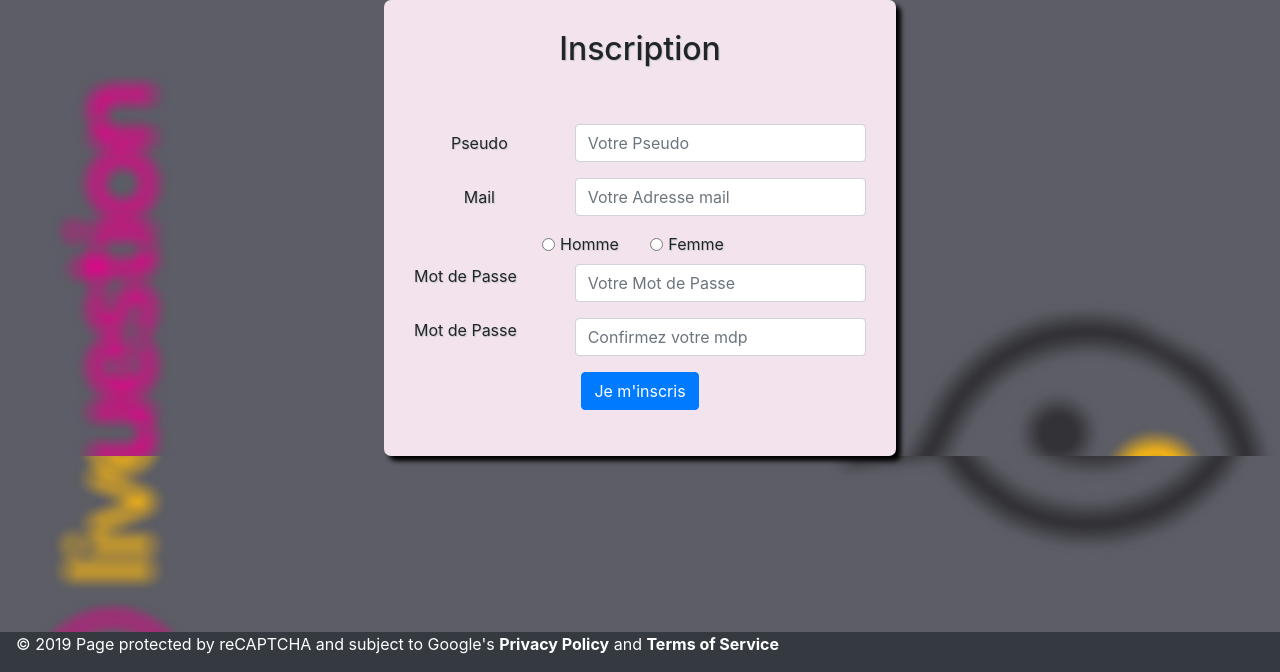
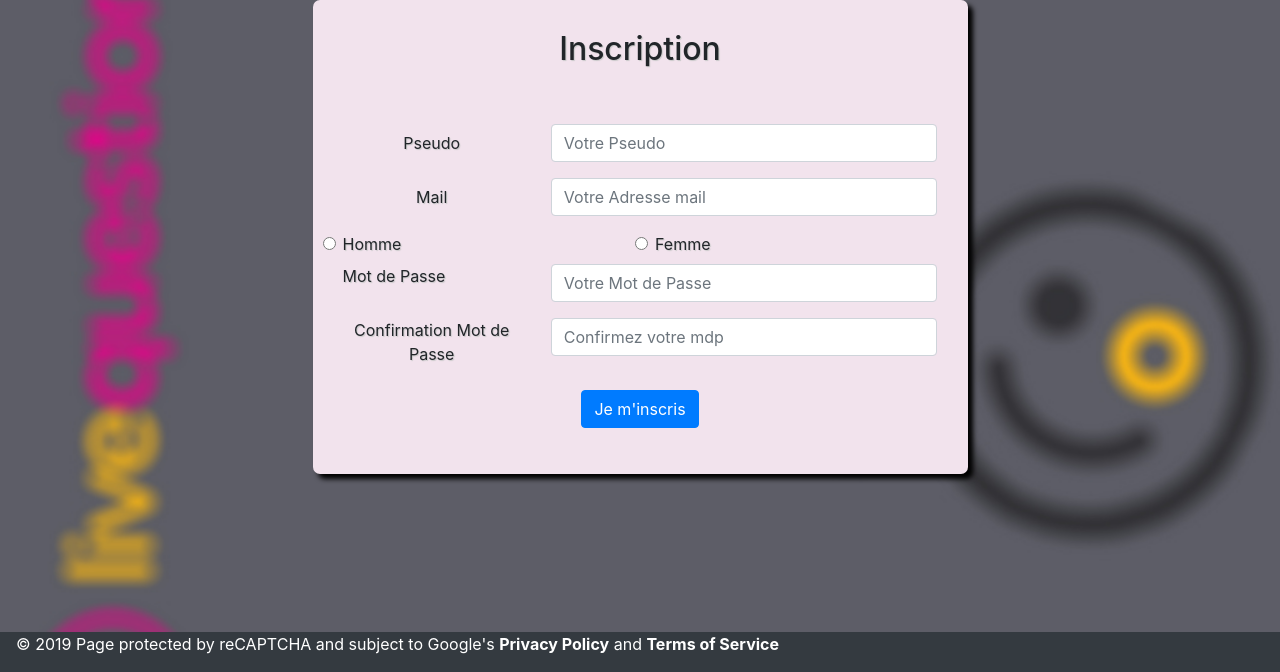
Before and after one commit to Madax60/Live_question, a PHP site: page /inscription.php in a window 1280 px wide. Shown: the part 128-800 px from the top of the page. Run offline with PHP 8.4, Linux system fonts and the light colour scheme.

Commit message:
inscrip et connexion corrigé

```diff
--- a/inscription.php
+++ b/inscription.php
@@ -5,8 +5,8 @@ $bodyClass = "bgConnex";
 include_once ("includes/header.php");
 ?>
 
-<div class="bgInscrip">
-		<section class="formuInscrip m-auto">
+<div class="row">
+		<section class="formuInscrip m-auto col-md-6">
 			<div style="text-shadow:1px 1px 1px  #C8C8C8">
 		         <h2 align="center">Inscription</h2>
 		         <br /><br />
@@ -24,15 +24,17 @@ include_once ("includes/header.php");
       						<input type="email" class="form-control" id="mail" placeholder="Votre Adresse mail">
     					</div>
   					</div>
+            <div class="row ">
+                <div class=" col-md-6" style=" margin-bottom:1vh; " >
+                <input class="form-check-input" type="radio" name="genre" id="masculin" value="Masculin">
+                <label class="form-check-label" for="masculin">Homme</label>
+                </div>
+                <div class=" col-md-6">
+                  <input class="form-check-input" type="radio" name="genre" id="feminin" value="Féminin">
+                  <label class="form-check-label" for="feminin">Femme</label>
+              </div>
+            </div>
 
-  					<div class="form-check form-check-inline col-auto" style="margin-left: 10vw; margin-bottom:1vh; " >
-  						<input class="form-check-input" type="radio" name="genre" id="masculin" value="Masculin">
-						<label class="form-check-label" for="masculin">Homme</label>
-					</div>
-						<div class="form-check form-check-inline col-auto">
-  							<input class="form-check-input" type="radio" name="genre" id="feminin" value="Féminin">
-  							<label class="form-check-label" for="feminin">Femme</label>
-						</div>
 
 		             <div class="form-group row">
     					<div class="col-sm-4">
@@ -45,7 +47,7 @@ include_once ("includes/header.php");
 
 					<div class="form-group row">
     					<div class="col-sm-4">
-    						<label align="center" for="mdp2" class="form-label">Mot de Passe</label>
+    						<label align="center" for="mdp2" class="form-label">Confirmation Mot de Passe</label>
     					</div>
     					<div class="col-sm-8">
       						<input type="text" class="form-control" id="mdp2" placeholder="Confirmez votre mdp">
--- a/styles/styles.css
+++ b/styles/styles.css
@@ -86,19 +86,7 @@ a,a:hover{
 }
 
 /* Style page d'inscription */
-
-.bgInscrip{
-    background-image: url(../ressources/inscrip.jpg);
-    background-size: cover;
-    background-repeat: no-repeat;
-    margin:0;
-    padding:0;
-
-}
-
 .formuInscrip{
-    width: 40%;
-    height:70%;
     background:#F2E3ED;
     border-radius: 7px;
     padding:30px;
@@ -121,10 +109,19 @@ a,a:hover{
 }
 
 .formuConnex{
-    width: 40%;
     height:70%;
     background:#F2E3ED;
     border-radius: 7px;
     padding:30px;
     box-shadow:5px 5px 5px black;
 }
+@media screen and (max-width: 576px){
+	.formuConnex{
+		width:100%
+		height:10%;
+	}
+
+	.formuInscrip{
+
+	}
+}
```
Also changed, not shown: connexion.php (+5 -6 lines).
